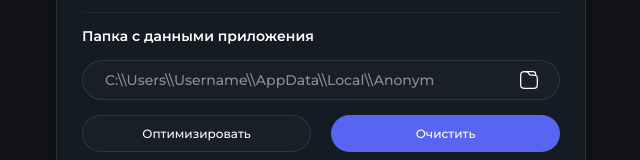
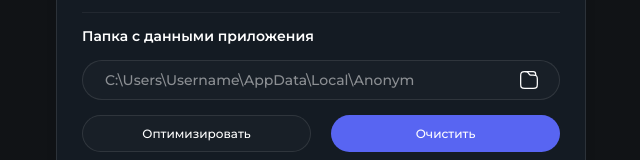
Before and after one commit to amirkhusenov/test, a React (Vite) app: page / in a window 1280 px wide. Shown: the part 402-562 px from the top of the page, without its empty margins (319-959 px from the left). Built offline with nearby package versions, Linux system fonts and the light colour scheme.

Commit message:
Update App.tsx

```diff
--- a/src/App.tsx
+++ b/src/App.tsx
@@ -38,7 +38,7 @@ function App() {
         theme={theme}
         language={language}
         blockBadProxy={blockBadProxy}
-        dataPath="C:\\Users\\Username\\AppData\\Local\\Anonym"
+        dataPath="C:\Users\Username\AppData\Local\Anonym"
         optimization={optimization}
         apiPort={apiPort}
         themeOptions={themeOptions}
```
